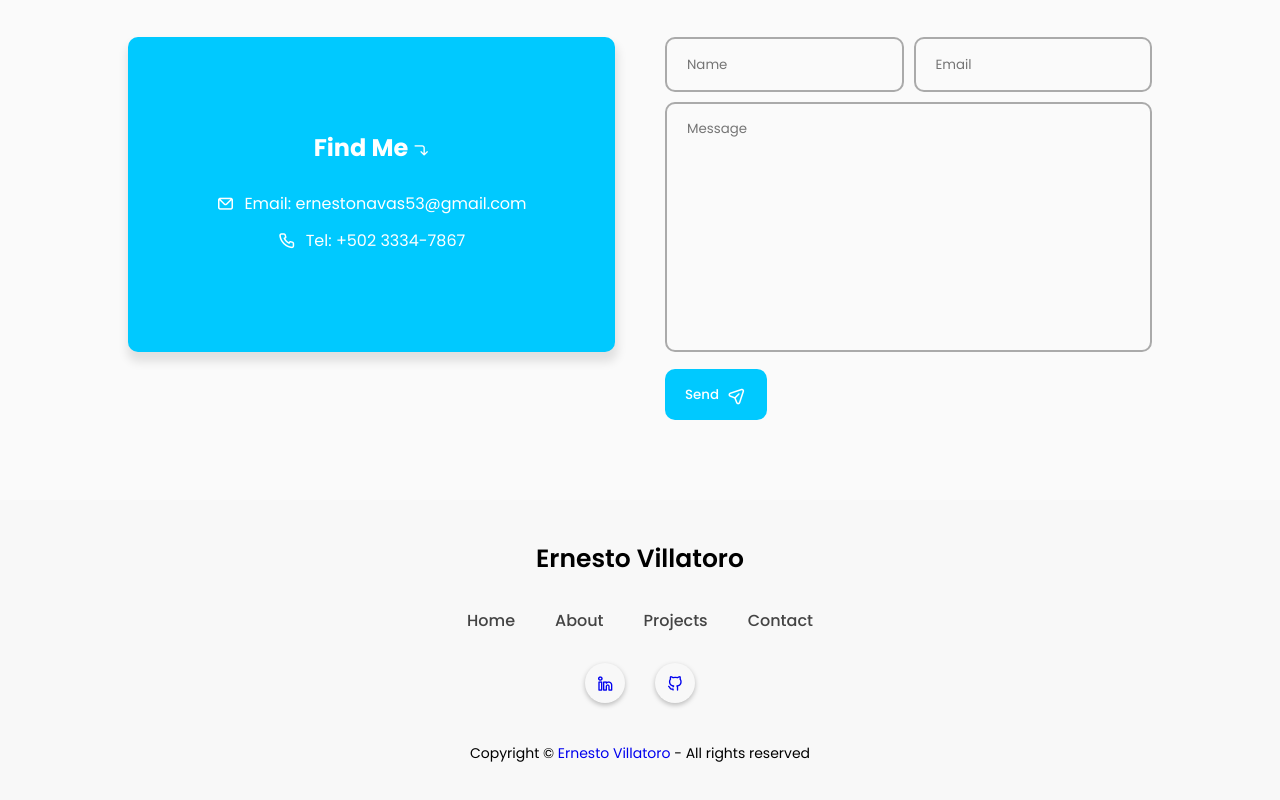
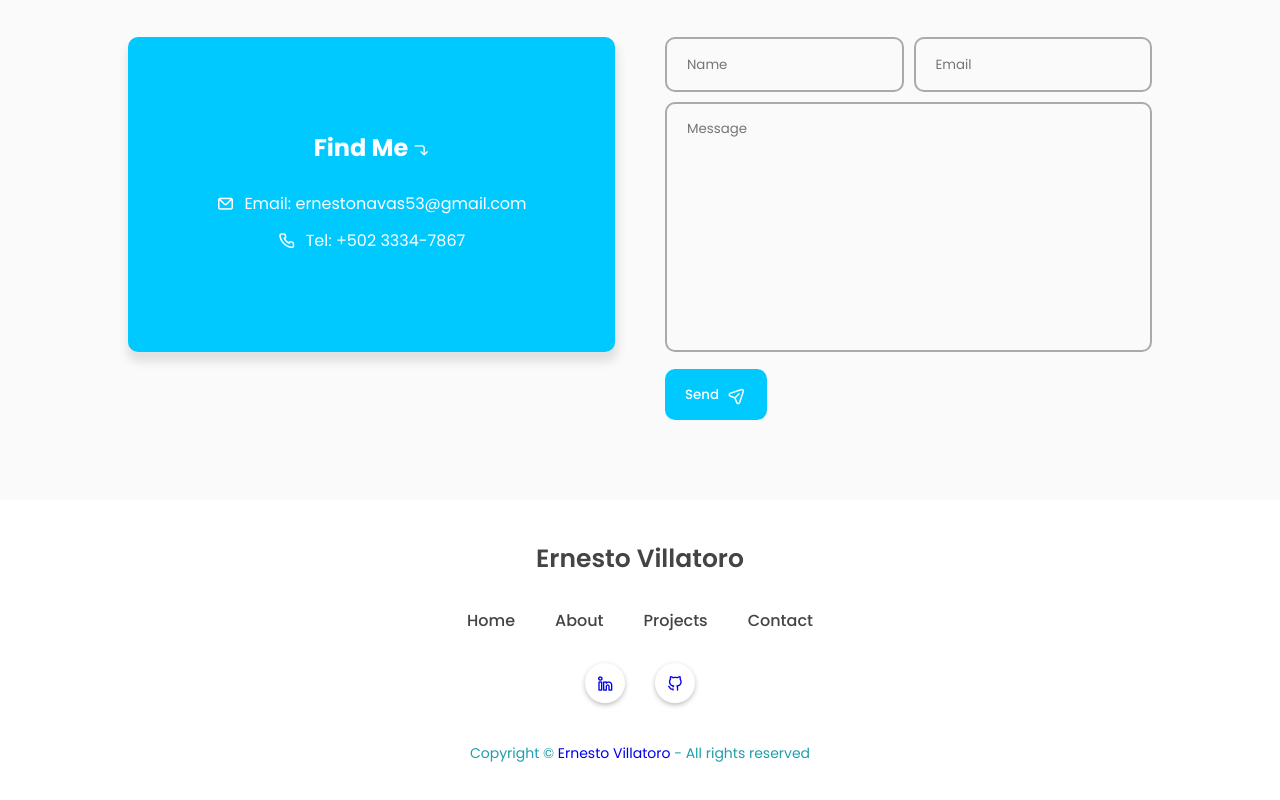
Before and after one commit to eavnavas10/my-portfolio, a plain HTML site: page index.html in a window 1280 px wide. Shown: the part 2076-2876 px from the top of the page. Drawn offline with nearby package versions, Linux system fonts and the light colour scheme.

Commit message:
footer dark mode fixed

```diff
--- a/assets/styles/styles.css
+++ b/assets/styles/styles.css
@@ -477,15 +477,17 @@ footer{
     align-items: center;
     flex-direction: column;
     row-gap: 30px;
-    background: #F8F8F8;
+    background: var(--color-white);
     padding-block: 40px 60px;
 }
 .top-footer p{
     font-size: 25px;
     font-weight: 600;
+    color: var(--text-color-second);
 }
 .middle-footer .footer-menu{
     display: flex;
+    color: var(--text-color-third);
 }
 .footer_menu_list{
     list-style: none;
@@ -503,6 +505,7 @@ footer{
 .bottom-footer{
     font-size: 14px;
     margin-top: 10px;
+    color: var(--text-color-third);
 }
 
 
```
